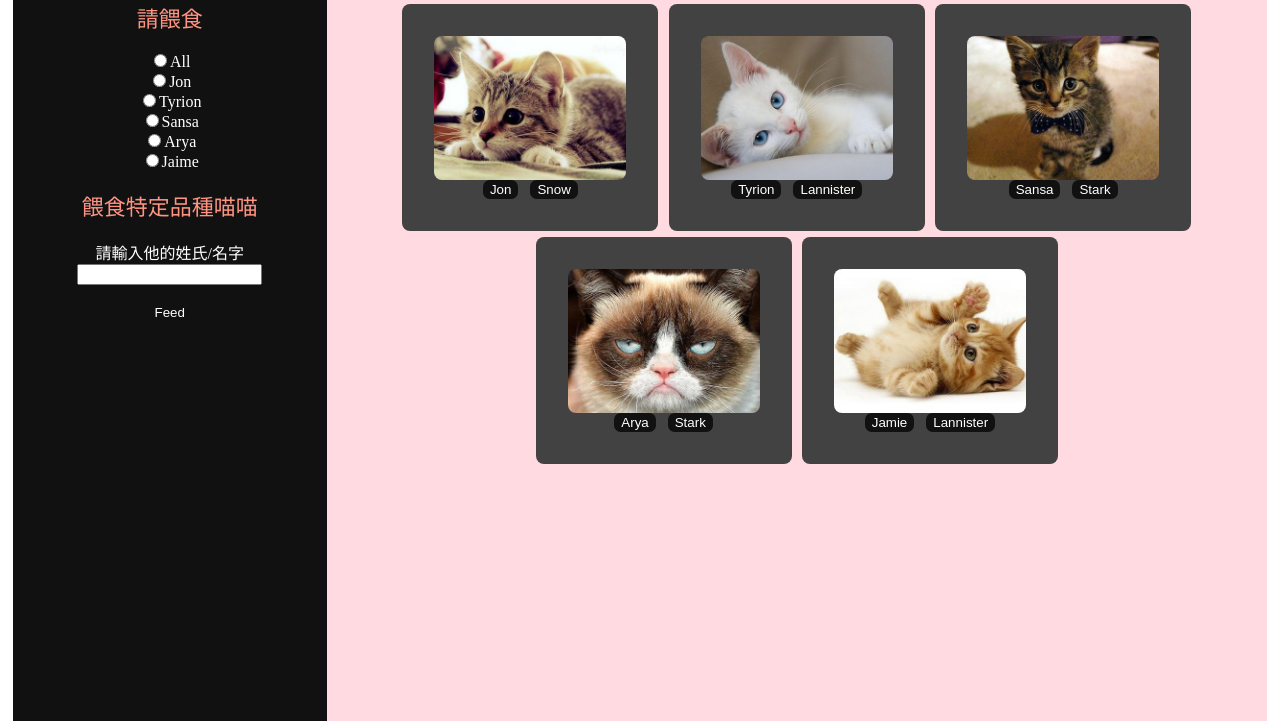
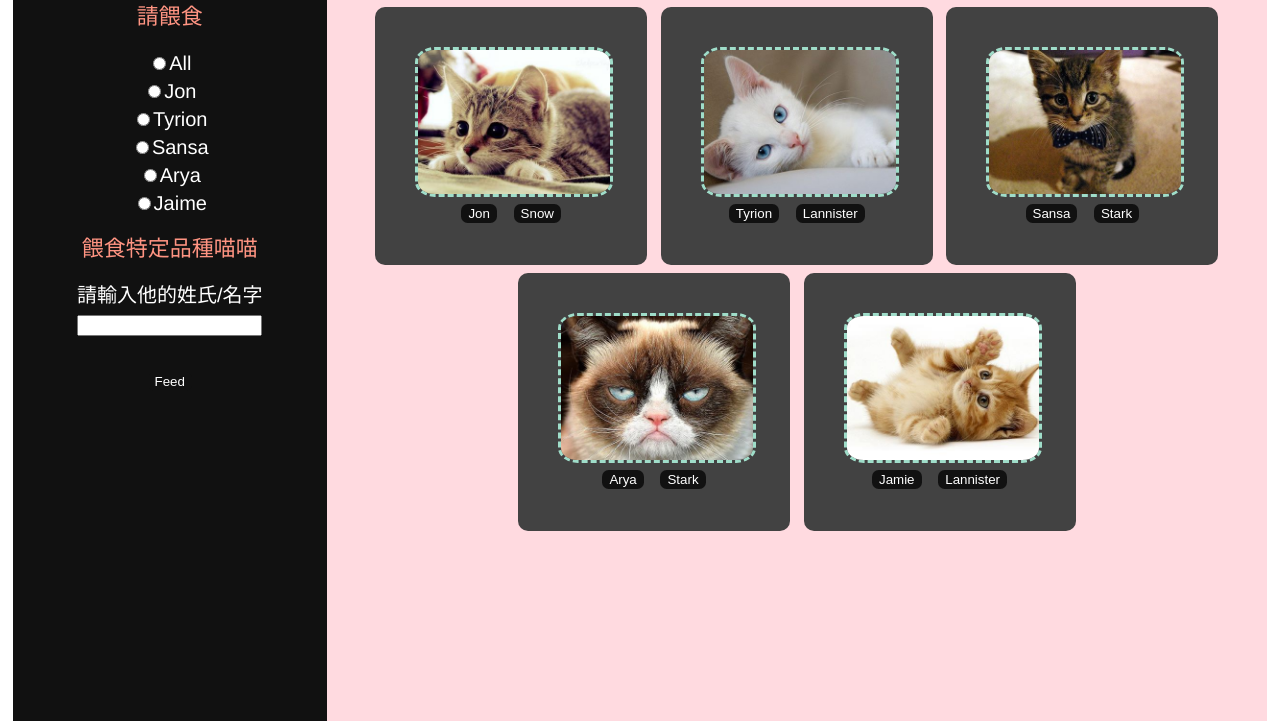
Before and after one commit to Abby-Liu/SD-HW2-Feeding-Cats, a plain HTML site: page index.html in a window 1280 px wide. Shown: the part 87-808 px from the top of the page. Drawn offline with Linux system fonts and the light colour scheme; files whose address does not match are found by name.

Commit message:
Finally no bug anymore

```diff
--- a/script.js
+++ b/script.js
@@ -1,5 +1,6 @@
-
-n catdown(obj) {
+// 按壓貓咪
+//**************************************
+function catdown(obj) {
     obj.src = obj.id + "_inverse.jpg";
 }
 function catup(obj) {
--- a/style.css
+++ b/style.css
@@ -1,4 +1,6 @@
-ize: 20px;
+html{
+	font-family:'Helvetica';
+    font-size: 20px;
     line-height: 1.4em;
 }
 
@@ -44,7 +46,8 @@ ize: 20px;
 .inverse_cat{
     display: none;
 }
-.cat img{
+img{
+    max-width: 100%;
     display: block;
     margin: 0 auto;
     border-radius: 10%;
@@ -55,7 +58,7 @@ ize: 20px;
     -o-transition: opacity 0.3s ease-in-out;
     transition: opacity 0.3s ease-in-out;
 }
-.cat img:nth-of-type(1):hover{
+img:nth-of-type(1):hover{
     opacity: 0.5;
     -webkit-filter: blur(1px);
     filter: blur(1px);
@@ -73,14 +76,7 @@ ize: 20px;
   background-color: #424242;
   border-radius: 0.5em;
 }
-img {
-  /* rwd img*/
-  max-width: 100%;
-  height: auto;
-  display:block;
 
-  border-radius: 0.5em;
-}
 .btn {
   border-radius: 0.5em;
   background-color: #111111;
```
Also changed, not shown: cat1.jpg (added), cat1_inverse.jpg (added), cat2.jpg (added), cat2_inverse.jpg (added), cat3.jpg (added), cat3_inverse.jpg (added), cat4.jpg (added), cat4_inverse.jpg (added), cat5.jpg (added), cat5_inverse.jpg (added), index.html (line endings or trailing spaces).
